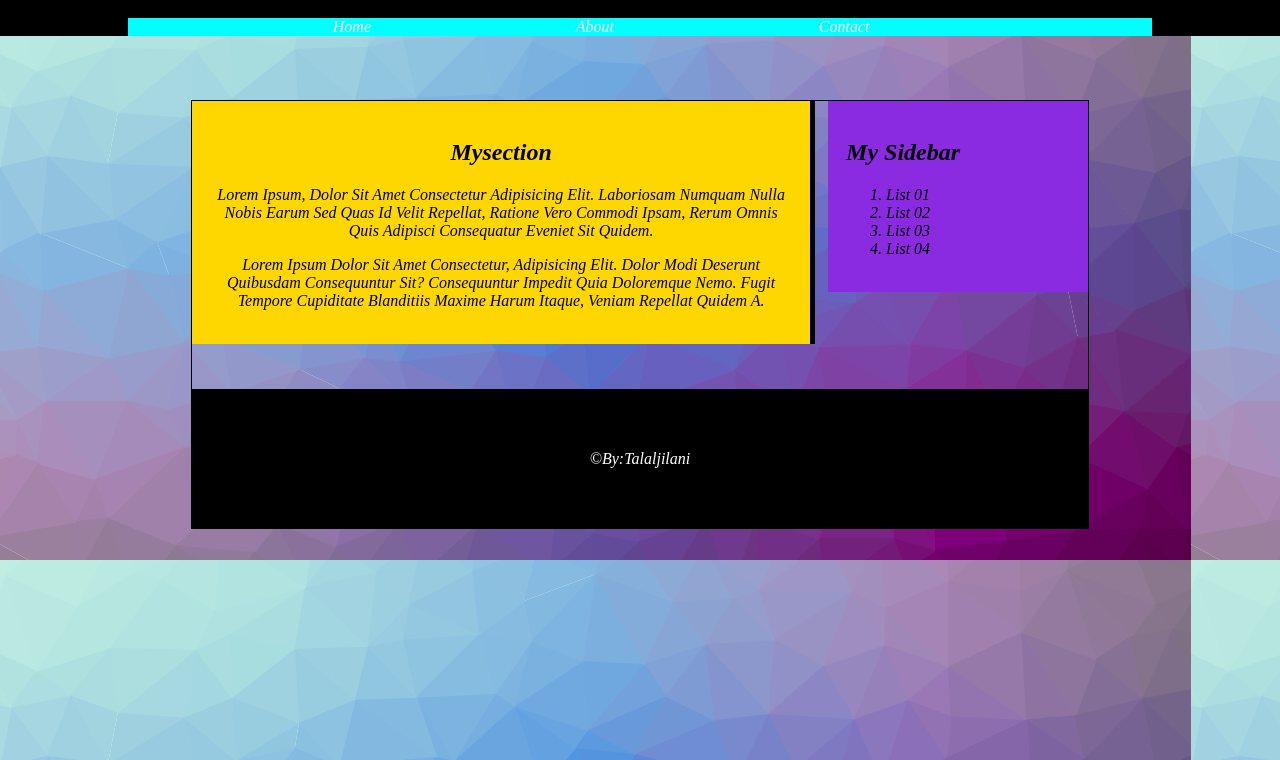
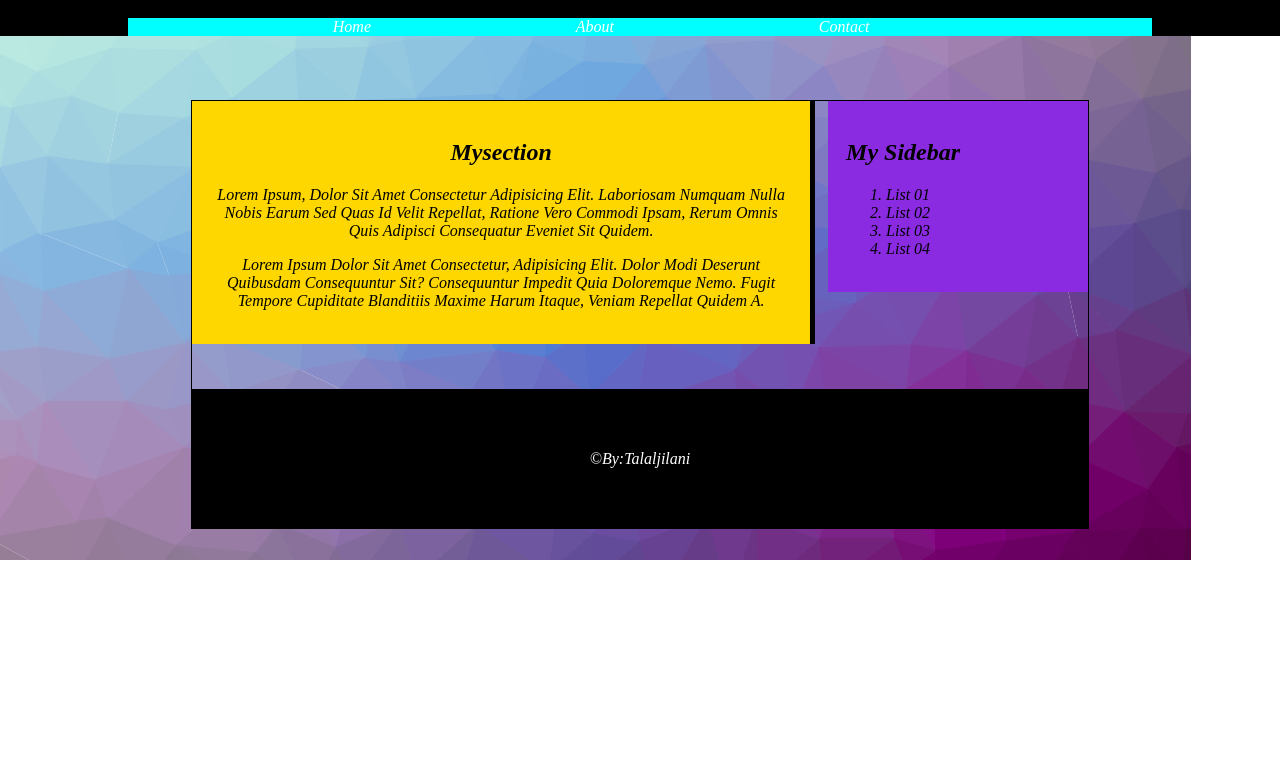
Before and after one commit to talaljilani953/firstwebsite, a plain HTML site: page index.html in a window 1280 px wide. Shown: the part 40-800 px from the top of the page. Drawn offline with Linux system fonts and the light colour scheme.

Commit message:
new version

```diff
--- a/style.css
+++ b/style.css
@@ -2,6 +2,8 @@ body
 {
     margin: 0;
     background-image:url(b.png);
+    background-repeat: no-repeat;
+    width: 100%;
     text-transform: capitalize;
     font-style: italic;
 
```
